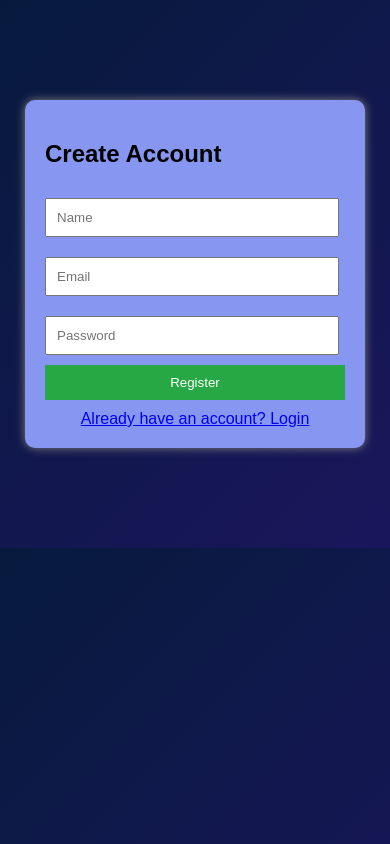
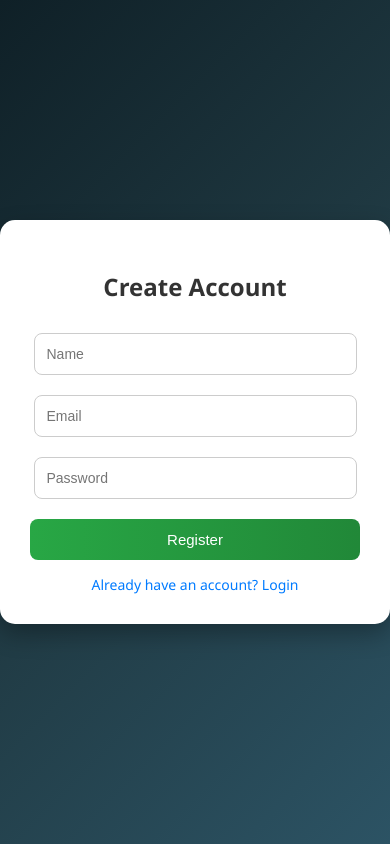
Before and after one commit to ayeshathee/Memory_Matching_Game, a PHP site: page /register.html in a window 390 px wide. Run offline with PHP 8.4, Linux system fonts and the light colour scheme.

Commit message:
add more style

```diff
--- a/difficulty.html
+++ b/difficulty.html
@@ -7,10 +7,11 @@
 </head>
 
 <body>
-
+<br><br>
 <button onclick="goHome()">Back</button>
-
+<br><br>
 <h1>Select Difficulty</h1>
+<br><br>
 <p>Choose a grid size</p>
 
 <button onclick="selectDifficulty(2)">2x2 Grid - Tutorial</button>
--- a/register.html
+++ b/register.html
@@ -3,20 +3,89 @@
 <head>
     <meta charset="UTF-8">
     <title>Register</title>
-    <style>
-        body { font-family: Arial; background: linear-gradient(135deg, #071a3d,#1a165c);; }
-        .container {
-            width: 300px;
-            margin: 100px auto;
-            padding: 20px;
-            background: rgb(135, 150, 240);;
-            border-radius: 10px;
-            box-shadow: 0 0 10px gray;
-        }
-        input { width: 90%; padding: 10px; margin: 10px 0; }
-        button { width: 100%; padding: 10px; background: #28a745; color: white; border: none; cursor: pointer; }
-        a { display: block; margin-top: 10px; text-align: center; }
-    </style>
+  <style>
+body {
+    font-family: 'Segoe UI', Tahoma, Geneva, Verdana, sans-serif;
+    background: linear-gradient(135deg, #0f2027, #203a43, #2c5364);
+    margin: 0;
+    height: 100vh;
+    display: flex;
+    justify-content: center;
+    align-items: center;
+}
+
+/* Container Card */
+.container {
+    width: 350px;
+    padding: 30px;
+    background: #ffffff;
+    border-radius: 15px;
+    box-shadow: 0 10px 25px rgba(0,0,0,0.3);
+    text-align: center;
+}
+
+/* Heading */
+.container h2 {
+    margin-bottom: 20px;
+    color: #333;
+}
+
+/* Input Fields */
+input {
+    width: 90%;
+    padding: 12px;
+    margin: 10px 0;
+    border: 1px solid #ccc;
+    border-radius: 8px;
+    outline: none;
+    font-size: 14px;
+    transition: 0.3s;
+}
+
+input:focus {
+    border-color: #28a745;
+    box-shadow: 0 0 5px rgba(40,167,69,0.5);
+}
+
+/* Button */
+button {
+    width: 100%;
+    padding: 12px;
+    margin-top: 10px;
+    background: linear-gradient(to right, #28a745, #218838);
+    color: white;
+    border: none;
+    border-radius: 8px;
+    font-size: 15px;
+    cursor: pointer;
+    transition: 0.3s;
+}
+
+button:hover {
+    background: linear-gradient(to right, #218838, #1e7e34);
+    transform: scale(1.03);
+}
+
+/* Link */
+a {
+    display: block;
+    margin-top: 15px;
+    text-decoration: none;
+    color: #007BFF;
+    font-size: 14px;
+}
+
+a:hover {
+    text-decoration: underline;
+}
+
+/* Small screens */
+@media (max-width: 400px) {
+    .container {
+        width: 90%;
+    }
+}
+</style>
 </head>
 <body>
 
```
Also changed, not shown: css/style.css (+87 -48 lines), game.html (+0 -28 lines), home.php (+7 -26 lines), login.html (+65 -14 lines), profile.php (+35 -19 lines), result.html (+41 -1 lines).
